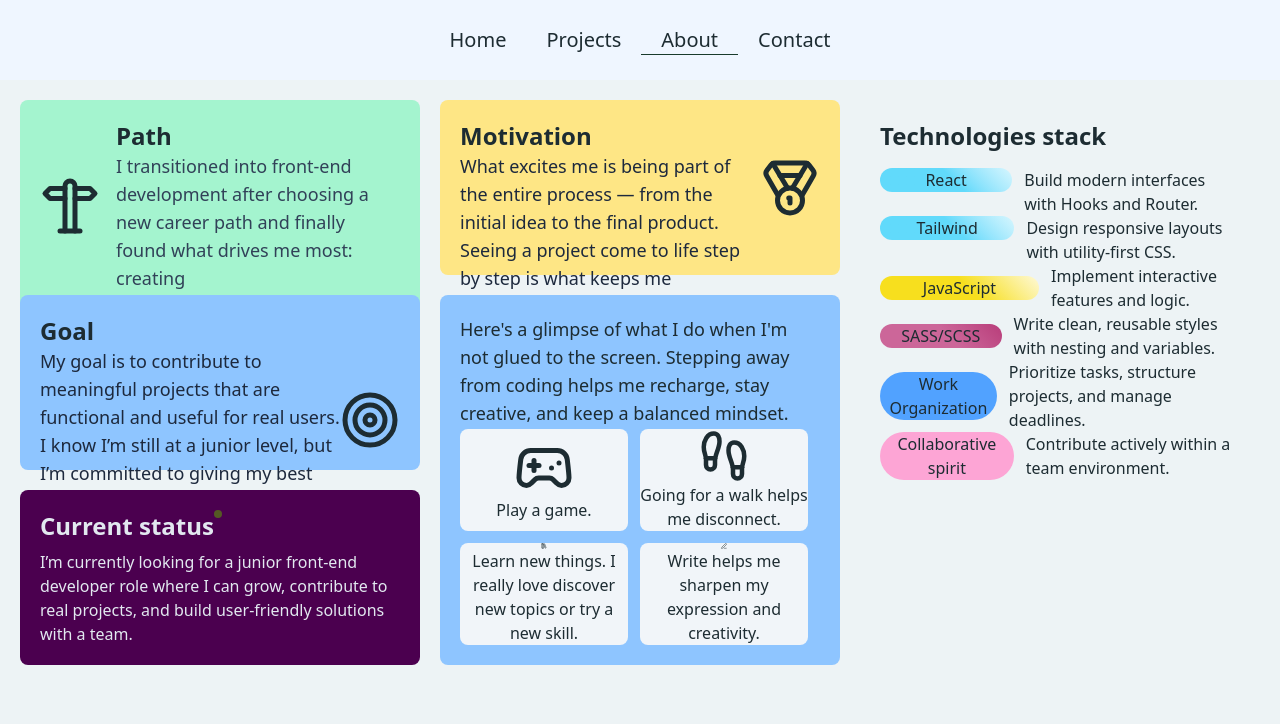
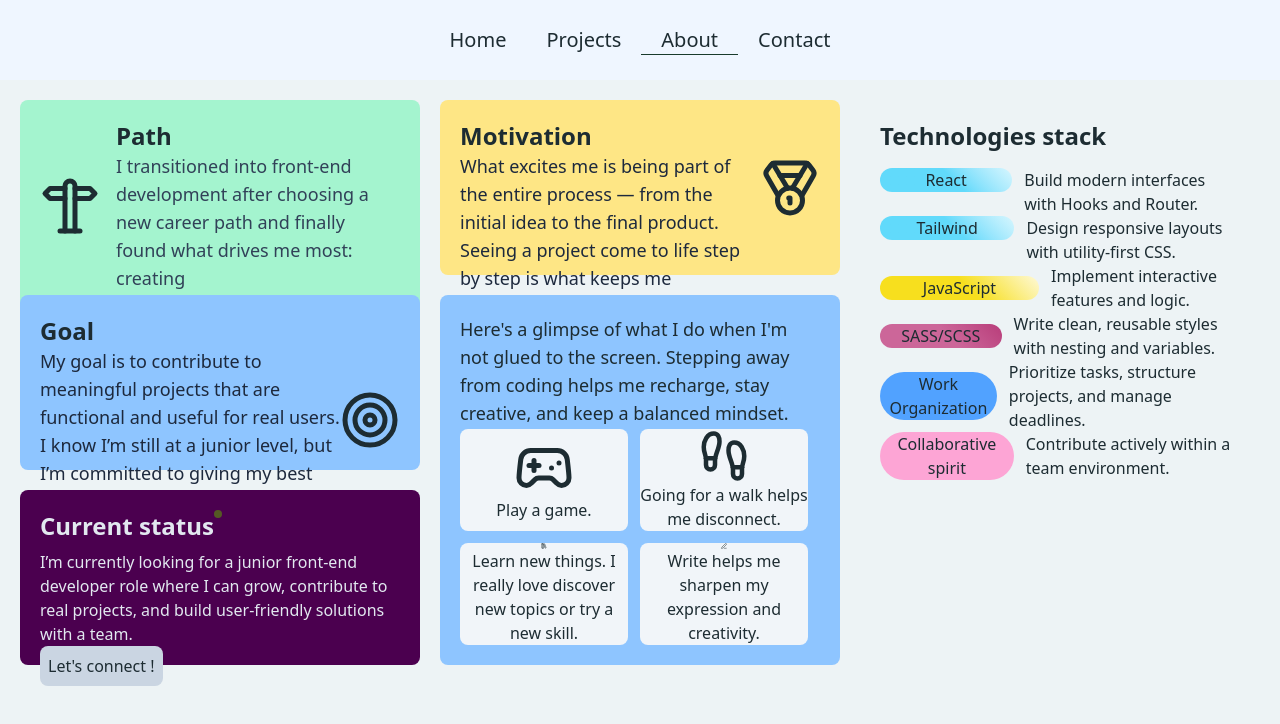
Before and after one commit to vickyfrosties/Portfolio, a React (Vite) app: page / in a window 1280 px wide. Both pictures are taken after a click on the item "About". Shown: the top 724 px of the page. Built offline with nearby package versions, Linux system fonts and the light colour scheme.

Commit message:
feat: share props state from App to About component to make redirection page when clicking on contact button About page

```diff
--- a/src/App.jsx
+++ b/src/App.jsx
@@ -13,7 +13,7 @@ function App() {
       <NavBar mode={mode} setMode={setMode} />
       {mode === "Home" && <Home setMode={setMode} />}
       {mode === "Projects" && <Projects />}
-      {mode === "About" && <About />}
+      {mode === "About" && <About setMode={setMode} />}
       {mode === "Contact" && <Contact />}
     </>
   );
--- a/src/components/About.jsx
+++ b/src/components/About.jsx
@@ -1,4 +1,8 @@
-const About = () => {
+const About = ({ setMode }) => {
+  const handleClick = (e) => {
+    e.preventDefault();
+    setMode("Contact");
+  };
   return (
     <>
       <section className="h-full grid grid-cols-3 grid-rows-4 p-5 gap-5">
@@ -251,6 +255,15 @@ const About = () => {
             can grow, contribute to real projects, and build user-friendly
             solutions with a team.
           </p>
+
+          <div className="flex self-end">
+            <button
+              className="bg-slate-300 p-2 cursor-pointer rounded-lg"
+              onClick={handleClick}
+            >
+              Let's connect !
+            </button>
+          </div>
         </div>
       </section>
     </>
```
